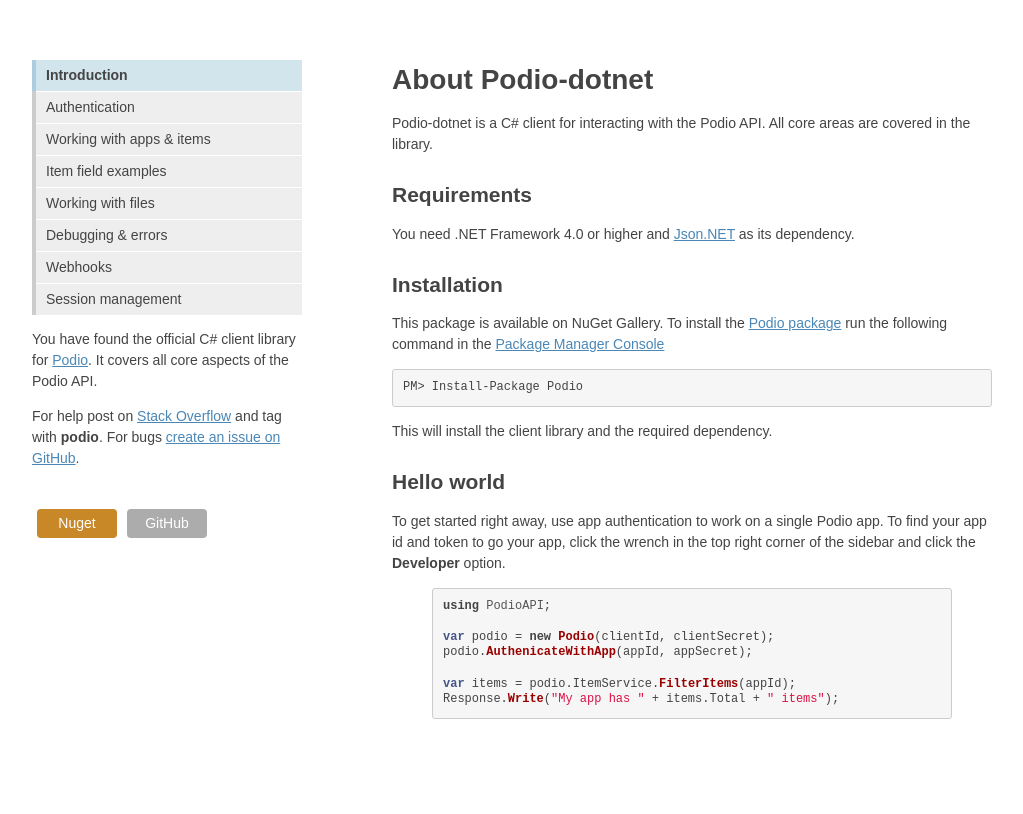
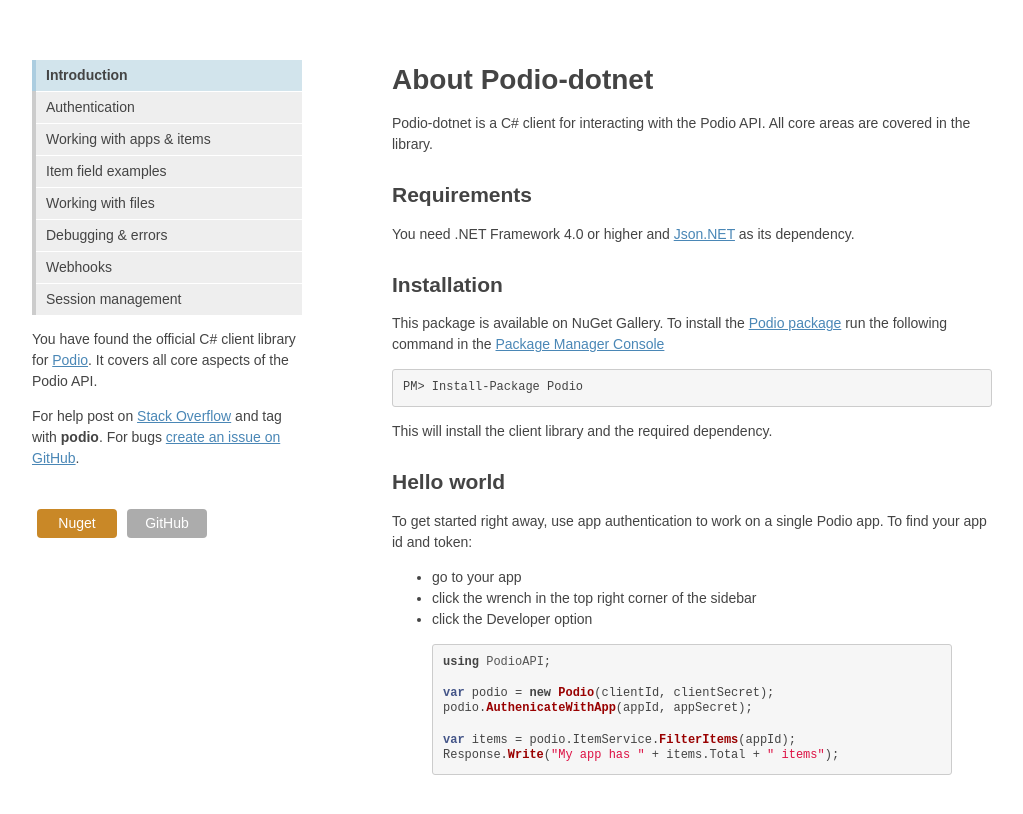
Before and after one commit to podio/podio-dotnet, a Jekyll site: the page built from index.md, in a window 1280 px wide. Shown: the top 814 px of the page, without its empty margins (128-1151 px from the left). Built offline with Jekyll 4.4.1, drawn with Linux system fonts in a browser that asks for light colours.

Commit message:
Style and grammar fixes.

```diff
--- a/_layouts/default.html
+++ b/_layouts/default.html
@@ -2,7 +2,7 @@
 <html>
   <head>
     <link href="{{ site.baseurl}}/favicon.ico" rel="shortcut icon" sizes="16x16 32x32 64x64" />
-    <title>podio-dontnet • C# client for Podio</title>
+    <title>Podio-dotnet • C# client for Podio</title>
     <link rel="stylesheet" href="{{ site.baseurl}}/css/normalize.css">
     <link rel="stylesheet" href="{{ site.baseurl}}/css/syntax.css">
     <link rel="stylesheet" href="{{ site.baseurl}}/css/style.css">
--- a/index.md
+++ b/index.md
@@ -16,7 +16,11 @@ This package is available on NuGet Gallery. To install the [Podio package](http:
 This will install the client library and the required dependency.
 
 ## Hello world
-To get started right away, use app authentication to work on a single Podio app. To find your app id and token to go your app, click the wrench in the top right corner of the sidebar and click the <b>Developer</b> option.
+To get started right away, use app authentication to work on a single Podio app. To find your app id and token:
+
+* go to your app
+* click the wrench in the top right corner of the sidebar
+* click the Developer option
 
 {% highlight csharp startinline %}
 using PodioAPI;
```
Also changed, not shown: authentication/index.md (+10 -4 lines).
